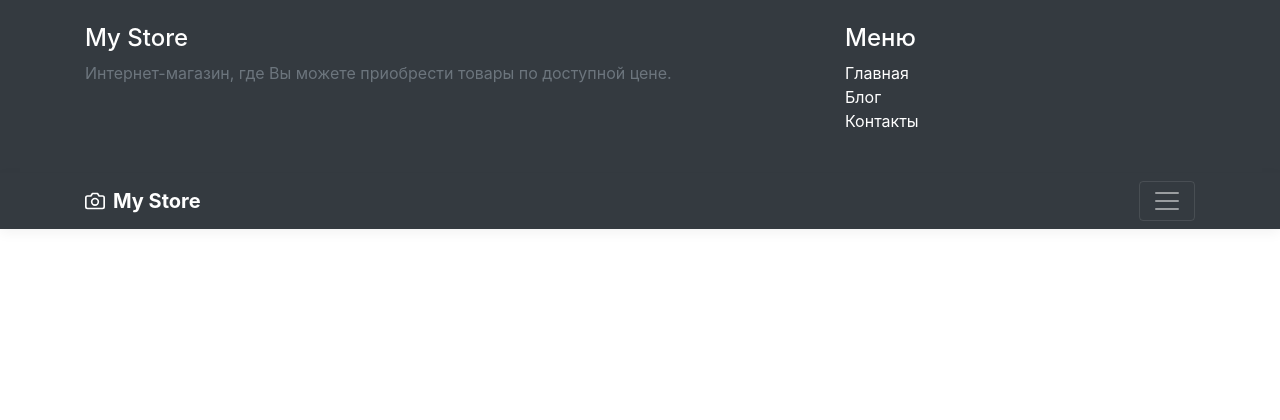
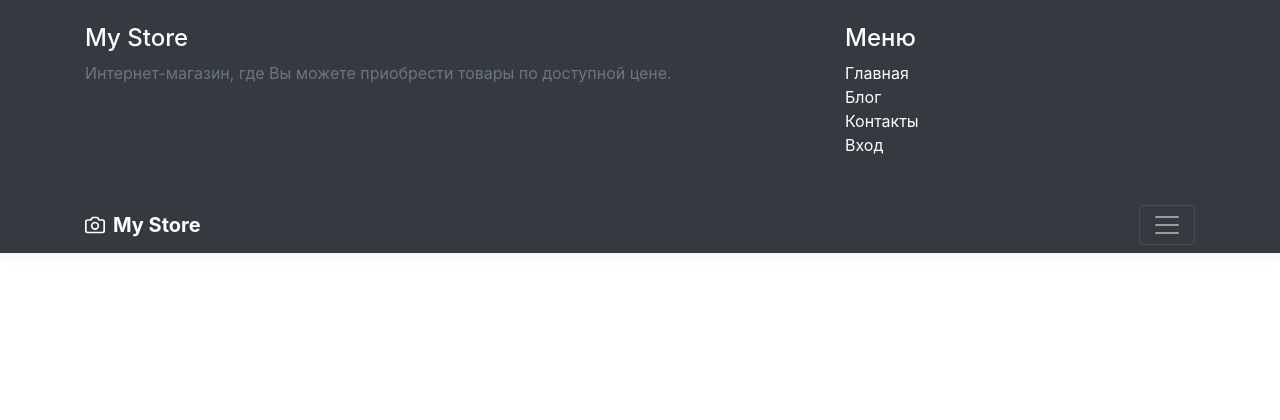
Before and after one commit to ilnurhub/my_store, a Django app: page /blog/ in a window 1280 px wide, after a click that opens the changed part. Shown: the top 420 px of the page. Run offline with Django 4.2, Linux system fonts and the light colour scheme; data that the repository does not hold is empty; some libraries are stand-ins or nearby versions.

Commit message:
added button Вход

```diff
--- a/catalog/templates/catalog/includes/inc_main_menu.html
+++ b/catalog/templates/catalog/includes/inc_main_menu.html
@@ -4,5 +4,6 @@
         <li><a href="{% url 'catalog:index' %}" class="text-white">Главная</a></li>
         <li><a href="{% url 'blog:list' %}" class="text-white">Блог</a></li>
         <li><a href="{% url 'catalog:contacts' %}" class="text-white">Контакты</a></li>
+        <li><a href="{% url 'users:login' %}" class="text-white">Вход</a></li>
     </ul>
 </div>
```
